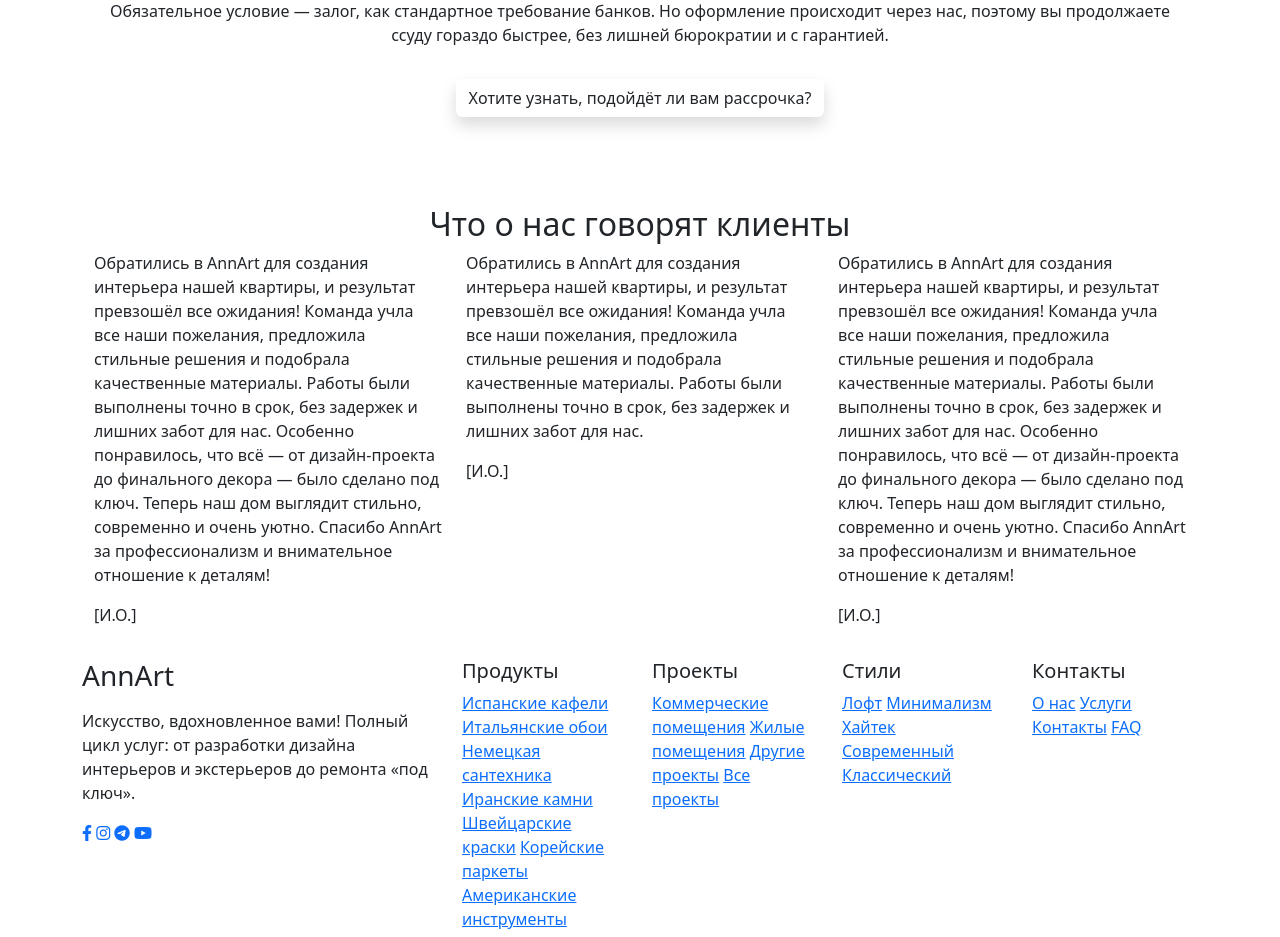
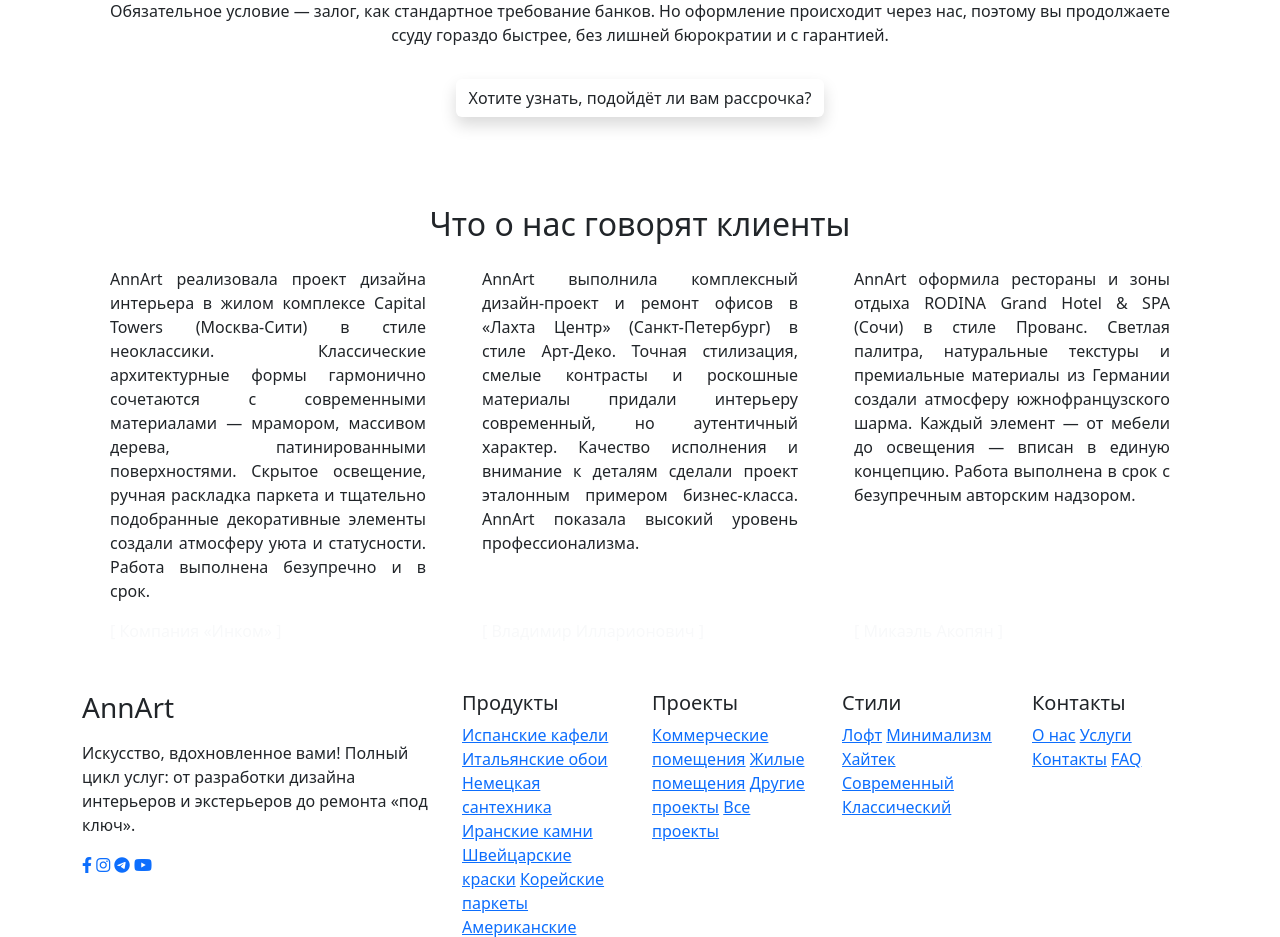
Before and after one commit to cocksure/ann_art, a Django app: page /ru/ in a window 1280 px wide. Shown: the part 1598-2535 px from the top of the page. Run offline with Django 4.2, Linux system fonts and the light colour scheme; data comes from the database, SQL or seed files in the repository; data that the repository does not hold is empty.

Commit message:
optimized translations

```diff
--- a/main/views.py
+++ b/main/views.py
@@ -1,5 +1,5 @@
 import time
-
+from django.utils.translation import get_language
 import requests
 from django.contrib.postgres.search import SearchVector, SearchQuery, SearchRank
 from django.contrib.postgres.search import TrigramSimilarity
@@ -74,6 +74,8 @@
     return JsonResponse({'ok': True})
 
 
+
+
 def site_search(request):
     query = request.GET.get('q', '').strip()
     results = {}
@@ -81,17 +83,29 @@
 
     if query:
         query_lower = query.lower()
+        current_language = get_language()
 
         def search_queryset(model, select_related=None):
-            vector = SearchVector('title', 'description', config='russian')
-            search_query = SearchQuery(query_lower, config='russian')
+            # Для русского языка оставляем как было
+            if current_language == 'ru':
+                vector = SearchVector('title', 'description', config='russian')
+                search_query = SearchQuery(query_lower, config='russian')
+                similarity_field = 'title'
+            # Для других языков используем соответствующие поля
+            else:
+                title_field = f'title_{current_language}'
+                desc_field = f'description_{current_language}'
+                vector = SearchVector(title_field, desc_field, config='simple')
+                search_query = SearchQuery(query_lower, config='simple')
+                similarity_field = title_field
 
             qs = model.objects.annotate(
                 search=vector,
                 rank=SearchRank(vector, search_query),
-                similarity=TrigramSimilarity('title', query_lower)
+                similarity=TrigramSimilarity(similarity_field, query_lower)
             ).filter(
-                Q(search=search_query) | Q(similarity__gt=0.1)
+                Q(search=search_query) |
+                Q(similarity__gt=0.1)
             ).order_by('-rank', '-similarity')
 
             if select_related:
@@ -124,7 +138,6 @@
             ('partners', _('Партнеры')),
         ]
     })
-
 
 def home(request):
     return render(request, 'base.html', {
--- a/templates/base.html
+++ b/templates/base.html
@@ -29,9 +29,9 @@
 
 
 	<!-- Hreflang -->
-    <link rel="alternate" hreflang="ru" href="https://annart.uz/ru/" />
-    <link rel="alternate" hreflang="en" href="https://annart.uz/en/" />
-    <link rel="alternate" hreflang="uz" href="https://annart.uz/uz/" />
+	<link rel="alternate" hreflang="ru" href="https://annart.uz/ru/"/>
+	<link rel="alternate" hreflang="en" href="https://annart.uz/en/"/>
+	<link rel="alternate" hreflang="uz" href="https://annart.uz/uz/"/>
 
 	<!-- Open Graph -->
 	<meta property="og:type" content="website">
@@ -325,64 +325,60 @@
 
 		<div class="row">
 			<div class="col-md-4 fade-in">
-					<div class="testimonial-card">
-						<p>
+				<div class="testimonial-card d-flex flex-column justify-content-between h-100 p-3">
+					<p style="text-align: justify;">
 						{% blocktrans %}
-								Обратились в AnnArt для создания интерьера нашей квартиры, и результат превзошёл все
-								ожидания!
-								Команда учла все наши пожелания, предложила стильные решения и подобрала качественные
-								материалы.
-								Работы были выполнены точно в срок, без задержек и лишних забот для нас. Особенно
-								понравилось,
-								что всё — от дизайн-проекта до финального декора — было сделано под ключ. Теперь наш дом
-								выглядит
-								стильно, современно и очень уютно. Спасибо AnnArt за профессионализм и внимательное
-								отношение к деталям!
+							AnnArt реализовала проект дизайна интерьера в жилом комплексе
+							<span class="section-title">Capital Towers</span>
+							(<span class="section-title">Москва-Сити</span>) в стиле неоклассики.
+							Классические архитектурные формы гармонично сочетаются с современными материалами —
+							мрамором, массивом дерева, патинированными поверхностями.
+							Скрытое освещение, ручная раскладка паркета и тщательно подобранные декоративные
+							элементы создали атмосферу уюта и статусности.
+							Работа выполнена безупречно и в срок.
 						{% endblocktrans %}
 					</p>
-						<div class="testimonial-author">[И.О.]</div>
+					<div class="testimonial-author text-light mt-auto">[ Компания «Инком» ]</div>
 				</div>
 			</div>
 
 			<div class="col-md-4 fade-in">
-					<div class="testimonial-card">
-						<p>
+				<div class="testimonial-card d-flex flex-column justify-content-between h-100 p-3">
+					<p style="text-align: justify;">
 						{% blocktrans %}
-								Обратились в AnnArt для создания интерьера нашей квартиры, и результат превзошёл все
-								ожидания!
-								Команда учла все наши пожелания, предложила стильные решения и подобрала качественные
-								материалы.
-								Работы были выполнены точно в срок, без задержек и лишних забот для нас.
+							AnnArt выполнила комплексный дизайн-проект и ремонт офисов в
+							<span class="section-title">«Лахта Центр»</span>
+							(<span class="section-title">Санкт-Петербург</span>) в стиле Арт-Деко.
+							Точная стилизация, смелые контрасты и роскошные материалы придали интерьеру современный,
+							но аутентичный характер.
+							Качество исполнения и внимание к деталям сделали проект эталонным примером
+							бизнес-класса.
+							AnnArt показала высокий уровень профессионализма.
 						{% endblocktrans %}
 					</p>
-						<div class="testimonial-author">[И.О.]</div>
+					<div class="testimonial-author text-light mt-auto">[ Владимир Илларионович ]</div>
 				</div>
 			</div>
 
 			<div class="col-md-4 fade-in">
-					<div class="testimonial-card">
-						<p>
+				<div class="testimonial-card d-flex flex-column justify-content-between h-100 p-3">
+					<p style="text-align: justify;">
 						{% blocktrans %}
-								Обратились в AnnArt для создания интерьера нашей квартиры, и результат превзошёл все
-								ожидания!
-								Команда учла все наши пожелания, предложила стильные решения и подобрала качественные
-								материалы.
-								Работы были выполнены точно в срок, без задержек и лишних забот для нас. Особенно
-								понравилось,
-								что всё — от дизайн-проекта до финального декора — было сделано под ключ. Теперь наш дом
-								выглядит
-								стильно, современно и очень уютно. Спасибо AnnArt за профессионализм и внимательное
-								отношение к деталям!
+							AnnArt оформила рестораны и зоны отдыха
+							<span class="section-title">RODINA Grand Hotel & SPA</span>
+							(<span class="section-title">Сочи</span>) в стиле Прованс.
+							Светлая палитра, натуральные текстуры и премиальные материалы из Германии создали
+							атмосферу южнофранцузского шарма.
+							Каждый элемент — от мебели до освещения — вписан в единую концепцию.
+							Работа выполнена в срок с безупречным авторским надзором.
 						{% endblocktrans %}
 					</p>
-						<div class="testimonial-author">[И.О.]</div>
+					<div class="testimonial-author text-light">[ Микаэль Акопян ]</div>
 				</div>
 			</div>
 		</div>
 	</div>
 </section>
-
-
 {% endblock dashboard %}
 
 {% block content %}
```
Also changed, not shown: locale/en/LC_MESSAGES/django.po, locale/uz/LC_MESSAGES/django.po, main/locale/en/LC_MESSAGES/django.po, main/locale/uz/LC_MESSAGES/django.po, 2 other files. Lines whose indentation alone changed are shown as unchanged.
